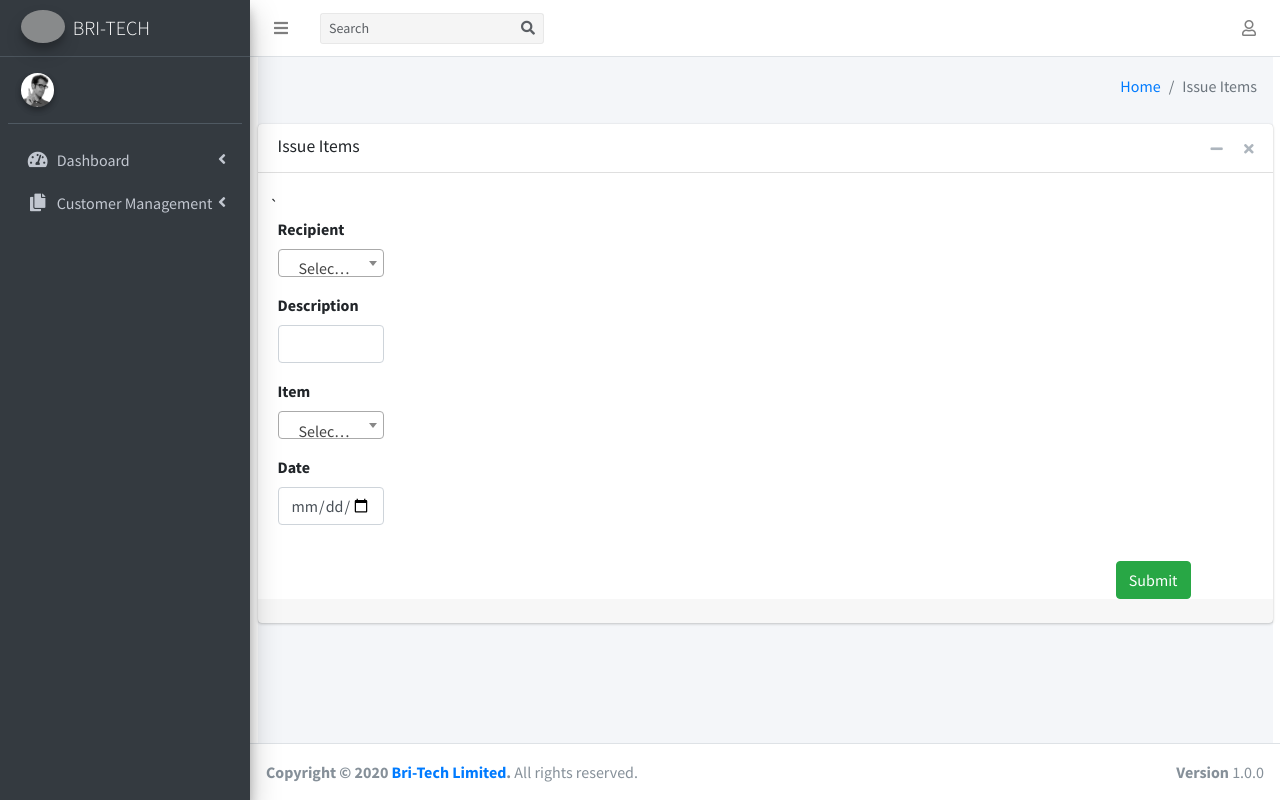
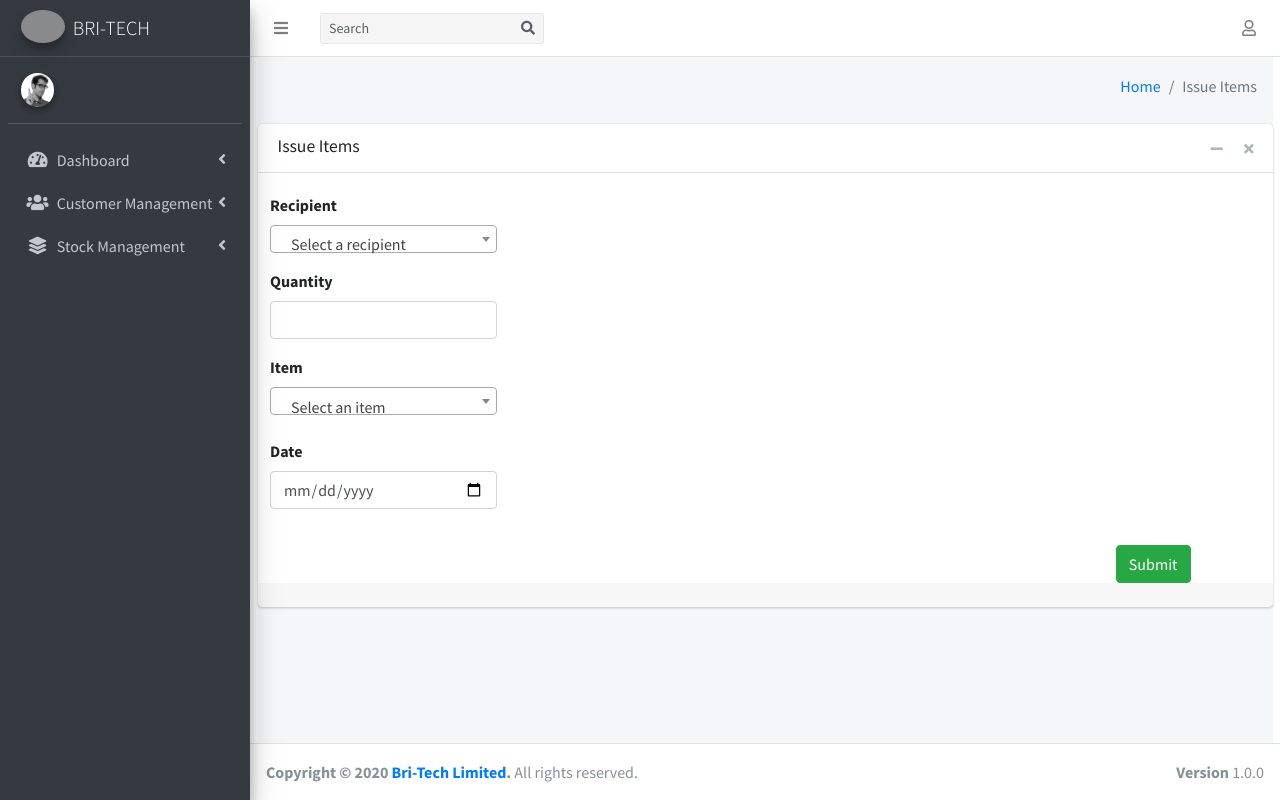
Before and after one commit to Chinoms/britech, a PHP site: page /healthcabal/assignitem.php in a window 1280 px wide. Run offline with PHP 8.4, Linux system fonts and the light colour scheme; the visitor is signed in with stand-in values (Sample User, id 1); data that the repository does not hold is empty; some libraries are stand-ins or nearby versions; grey boxes are pictures that could not be loaded.

Commit message:
Stock Keeping Features Added
Add stock management features
Admins can now view customers
Admins can now edit customers

```diff
--- a/assignitem.php
+++ b/assignitem.php
@@ -39,10 +39,9 @@ require_once("inc/sidebar.php");
                 <!-- /.card-header -->
                 <div class="card-body">
                     <div class="row">
-                        <form action="modules/issueitem" method="POST">`
-                            <div class="col-md-6">
+                        <form action="modules/issueitem.php" method="POST">
                             <div class="form-group">
-                                    <label>Recipient</label>
+                                <label>Recipient</label><br>
                                 <select name="recipient" class="form-control js-example-basic-single">
                                     <option value="" disabled="disabled" selected>Select a recipient</option>
                                     <?php
@@ -57,35 +56,38 @@ require_once("inc/sidebar.php");
                                 </select>
                             </div>
 
-                                <div class="form-group">
+                            <!--div class="form-group">
                                 <label>Description</label>
                                 <input type="text" name="description" class="form-control">
-                                </div>
+                            </div-->
+
+
+                            <div class="form-group">
+                                <label>Quantity</label>
+                                <input  required type="number" min="1" name="quantity" class="form-control">
                             </div>
                             <!-- /.col -->
 
-                            <div class="col-md-6">
                             <div class="form-group">
-                                    <label>Item</label>
+                                <label>Item</label><br>
                                 <select name="item" class="form-control js-example-basic-single">
                                     <option value="" disabled="disabled" selected>Select an item</option>
                                     <?php
                                     $fetchAll = "SELECT * FROM merchandise";
                                     $result = $conn->query($fetchAll);
                                     if ($conn->affected_rows > 0) {
-                                            while ($recipients = $result->fetch_assoc()) {
-                                                echo "<option value='" . $recipients['ID'] . "'>" . $recipients['item_name'] . "</option>";
+                                        while ($items = $result->fetch_assoc()) {
+                                            echo "<option value='" . $items['id'] . "'>" . $items['item_name'] . "</option>";
                                         }
                                     }
                                     ?>
                                 </select>
-
-                                </div>
+                        <br><br>
 
 
                         <div class="form-group">
                             <label>Date</label>
-                                    <input type="date" class="form-control">
+                            <input type="date" name="date" class="form-control">
                         </div>
                     </div>
                 </div>
@@ -96,7 +98,7 @@ require_once("inc/sidebar.php");
                     <!--placeholder to push that button to the right-->
                 </div>
                 <div class="col-md-2">
-                        <input type="submit" name="issueitem" class="btn btn-success pull-right">
+                    <input type="submit" name="issueitem" class="btn btn-success">
                 </div>
             </div>
             </form>
--- a/inc/sidebar.php
+++ b/inc/sidebar.php
@@ -45,7 +45,7 @@
 
           <li class="nav-item has-treeview">
             <a href="#" class="nav-link">
-              <i class="nav-icon fas fa-copy"></i>
+              <i class="nav-icon fas fa-users"></i>
               <p>
                 Customer Management
                 <i class="fas fa-angle-left right"></i>
@@ -73,8 +73,23 @@
             </ul>
           </li>
 
-
-
+          <li class="nav-item has-treeview">
+            <a href="#" class="nav-link">
+              <i class="nav-icon fas fa-layer-group"></i>
+              <p>
+                Stock Management
+                <i class="fas fa-angle-left right"></i>
+              </p>
+            </a>
+            <ul class="nav nav-treeview">
+              <li class="nav-item">
+                <a href="assignitem.php" class="nav-link">
+                  <i class="far fa-circle nav-icon"></i>
+                  <p>Assign items to users</p>
+                </a>
+              </li>
+            </ul>
+          </li>
         </ul>
       </nav>
       <!-- /.sidebar-menu -->
```
Also changed, not shown: modules/issueitem.php (+48 -2 lines), viewcustomer.php (+50 -10 lines). Lines whose indentation alone changed are shown as unchanged.
